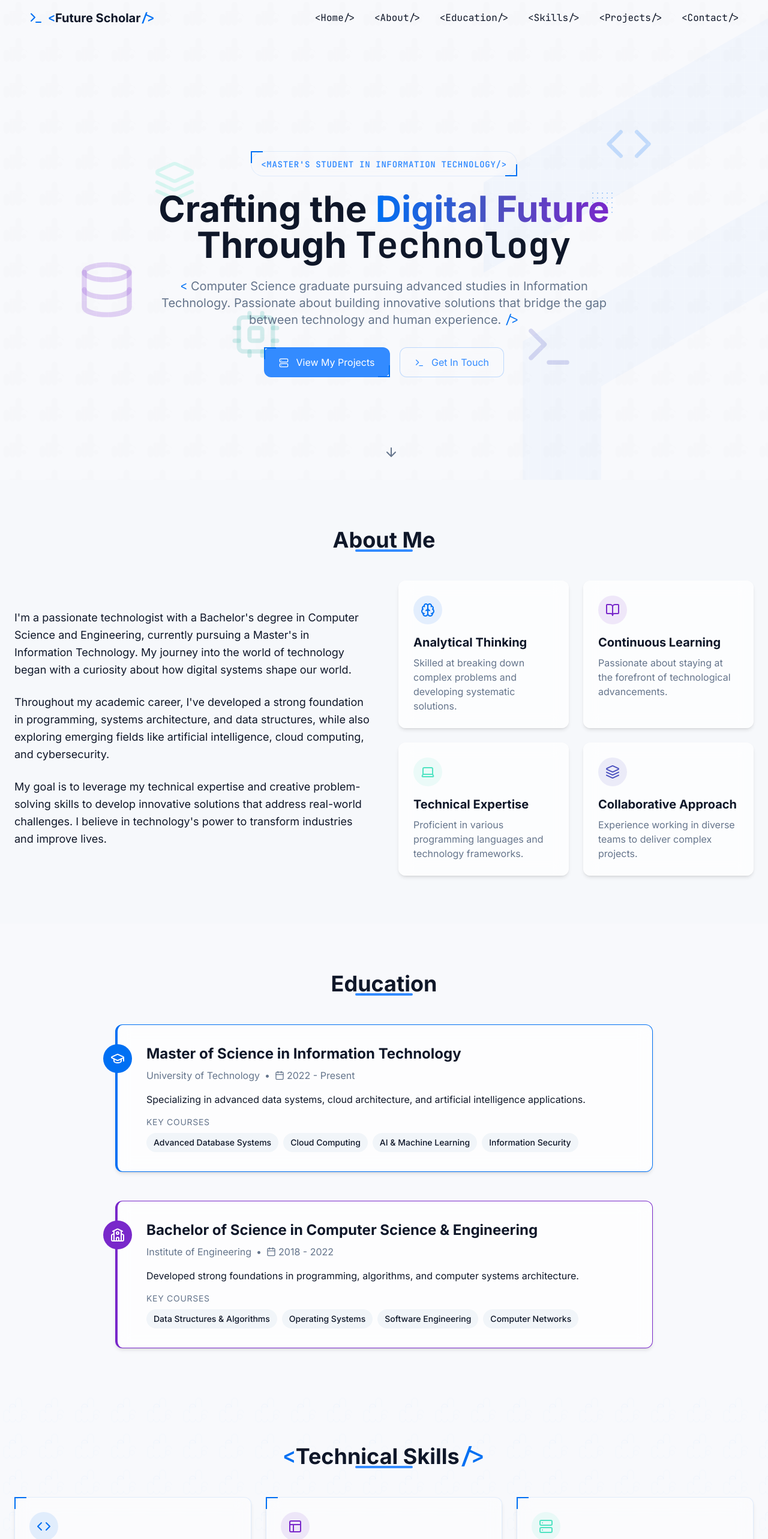
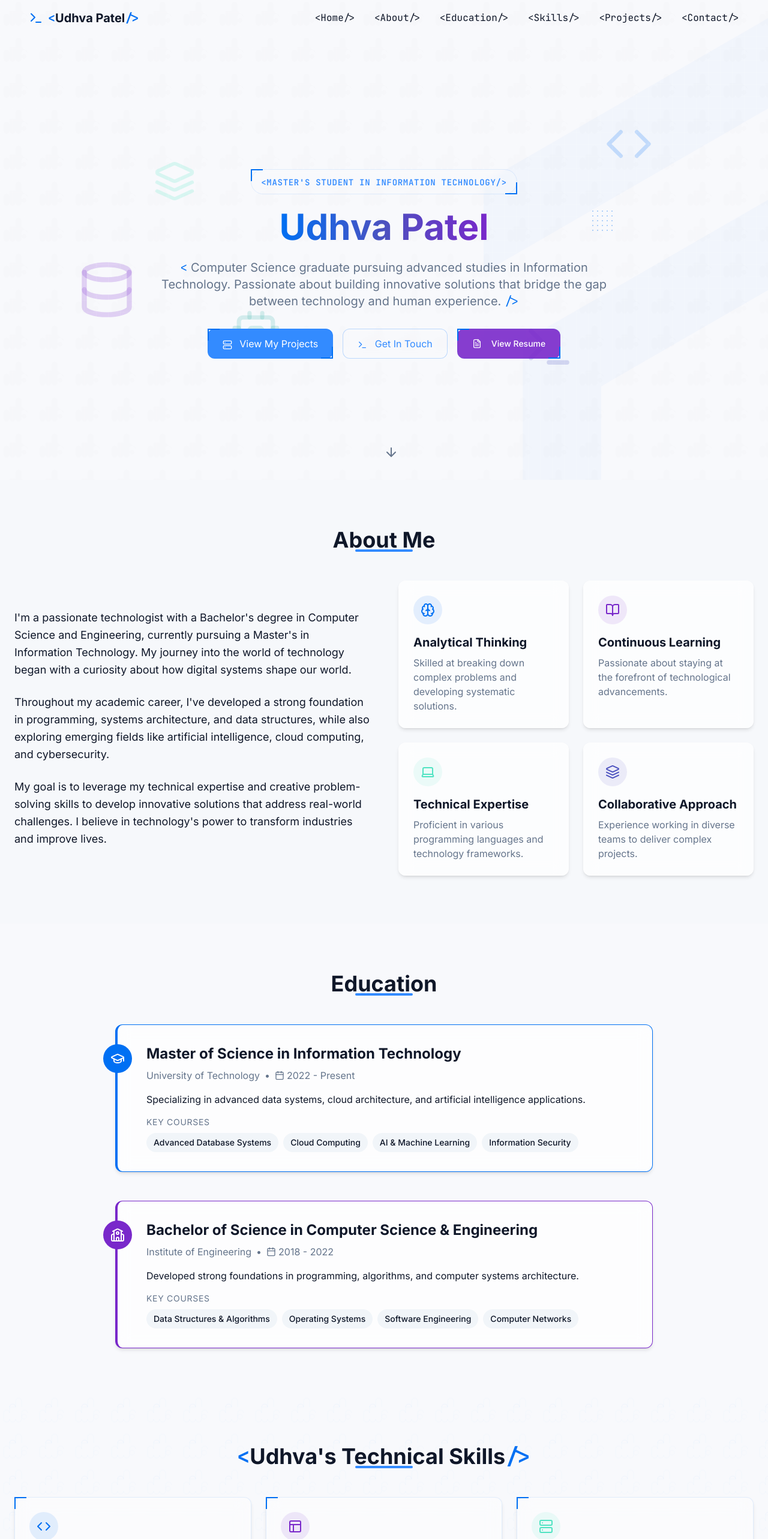
Before and after one commit to UdhvaPatel/My-Portfolio, a React (Vite) app: page / in a window 1280 px wide. Shown: the top 2566 px of the page at 60% size. Built offline with nearby package versions, Linux system fonts and the light colour scheme.

Commit message:
Add resume download button
Add a button to download Udhva Patel's resume.

```diff
--- a/src/components/Hero.tsx
+++ b/src/components/Hero.tsx
@@ -1,6 +1,7 @@
 
 import React, { useEffect, useRef } from "react";
-import { ArrowDown, Code, Database, Layers, Terminal, Cpu, Server } from "lucide-react";
+import { ArrowDown, Code, Database, Layers, Terminal, Cpu, Server, FileText } from "lucide-react";
+import { Button } from "@/components/ui/button";
 
 const Hero = () => {
   const iconRef1 = useRef<HTMLDivElement>(null);
@@ -27,6 +28,13 @@ const Hero = () => {
     window.addEventListener("mousemove", handleMouseMove);
     return () => window.removeEventListener("mousemove", handleMouseMove);
   }, []);
+
+  const handleResumeClick = () => {
+    // This would typically download or open the resume
+    alert("Resume download will be available soon!");
+    // In a real implementation, you might do something like:
+    // window.open('/resume.pdf', '_blank');
+  };
 
   return (
     <section id="home" className="min-h-screen flex flex-col justify-center relative overflow-hidden pt-20 matrix-bg">
@@ -59,7 +67,7 @@ const Hero = () => {
           </div>
 
           <h1 className="text-4xl md:text-6xl font-bold mb-6 animate-fade-in cyber-dots" style={{animationDelay: "0.2s"}}>
-            Crafting the <span className="gradient-text">Digital Future</span> Through <span className="font-mono">Technology</span>
+            <span className="gradient-text">Udhva Patel</span>
           </h1>
 
           <p className="text-lg md:text-xl text-muted-foreground mb-8 animate-fade-in" style={{animationDelay: "0.4s"}}>
@@ -80,6 +88,12 @@ const Hero = () => {
             >
               <Terminal className="inline-block mr-2 h-4 w-4" /> Get In Touch
             </a>
+            <Button
+              onClick={handleResumeClick}
+              className="px-6 py-6 bg-tech-purple/90 text-white rounded-lg hover:shadow-glow-purple transition-all duration-300 cyber-border"
+            >
+              <FileText className="inline-block mr-2 h-4 w-4" /> View Resume
+            </Button>
           </div>
         </div>
       </div>
--- a/src/components/Navbar.tsx
+++ b/src/components/Navbar.tsx
@@ -1,7 +1,7 @@
 
 import React, { useState, useEffect } from "react";
 import { cn } from "@/lib/utils";
-import { Menu, X, Code, Terminal } from "lucide-react";
+import { Menu, X, Terminal } from "lucide-react";
 
 const Navbar = () => {
   const [isOpen, setIsOpen] = useState(false);
@@ -38,7 +38,7 @@ const Navbar = () => {
         <a href="#home" className="text-xl font-bold text-foreground flex items-center">
           <Terminal className="mr-2 text-tech-blue" />
           <span className="font-mono text-tech-blue">{'< '}</span>
-          Future Scholar
+          Udhva Patel
           <span className="font-mono text-tech-blue">{' />'}</span>
         </a>
 
--- a/src/components/Skills.tsx
+++ b/src/components/Skills.tsx
@@ -52,7 +52,7 @@ const Skills = () => {
       <div className="container mx-auto px-6 relative z-10">
         <h2 className="section-title">
           <span className="font-mono text-tech-blue">{'<'}</span>
-          Technical Skills
+          Udhva's Technical Skills
           <span className="font-mono text-tech-blue">{'/>'}</span>
         </h2>
 
```
